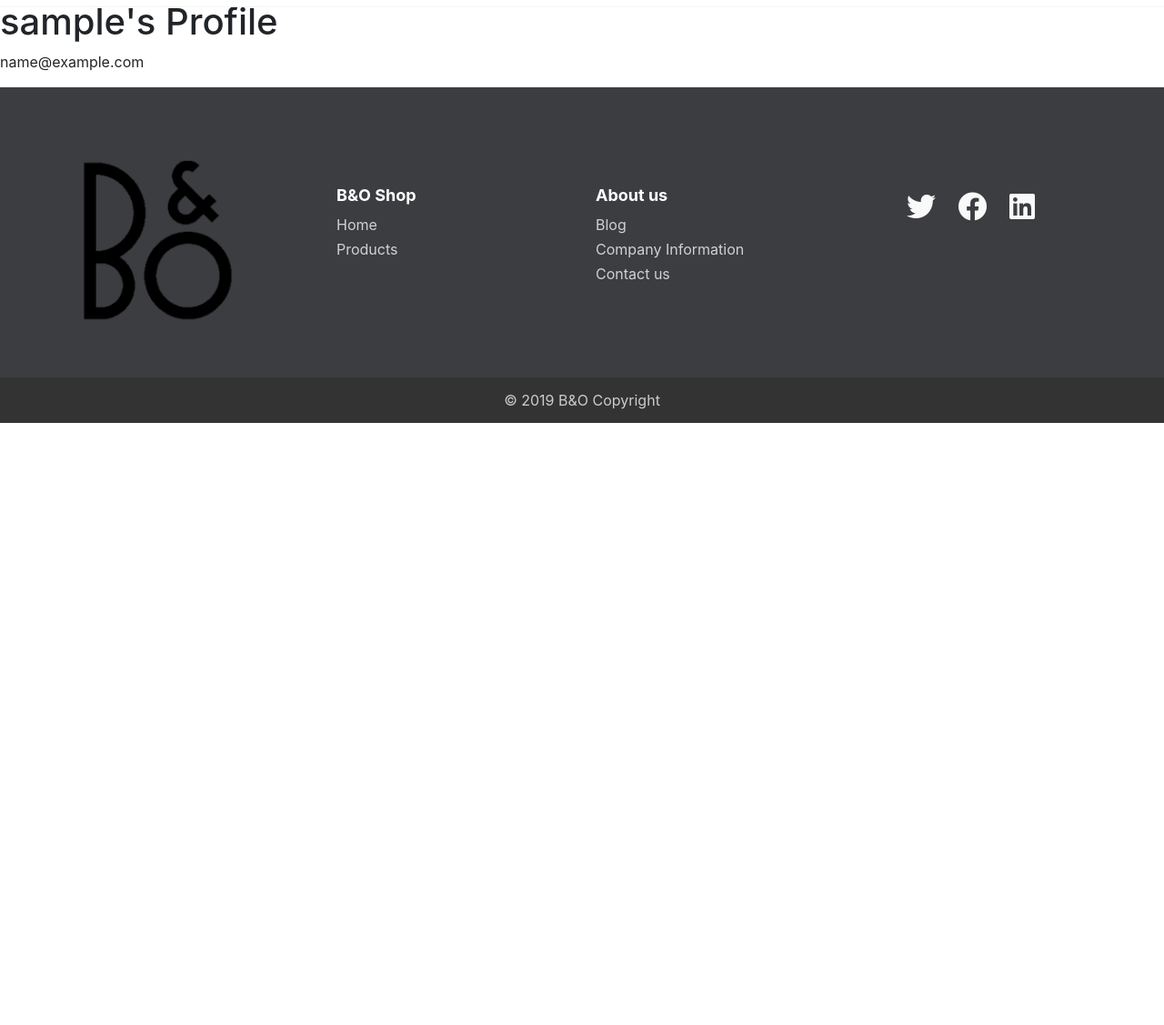
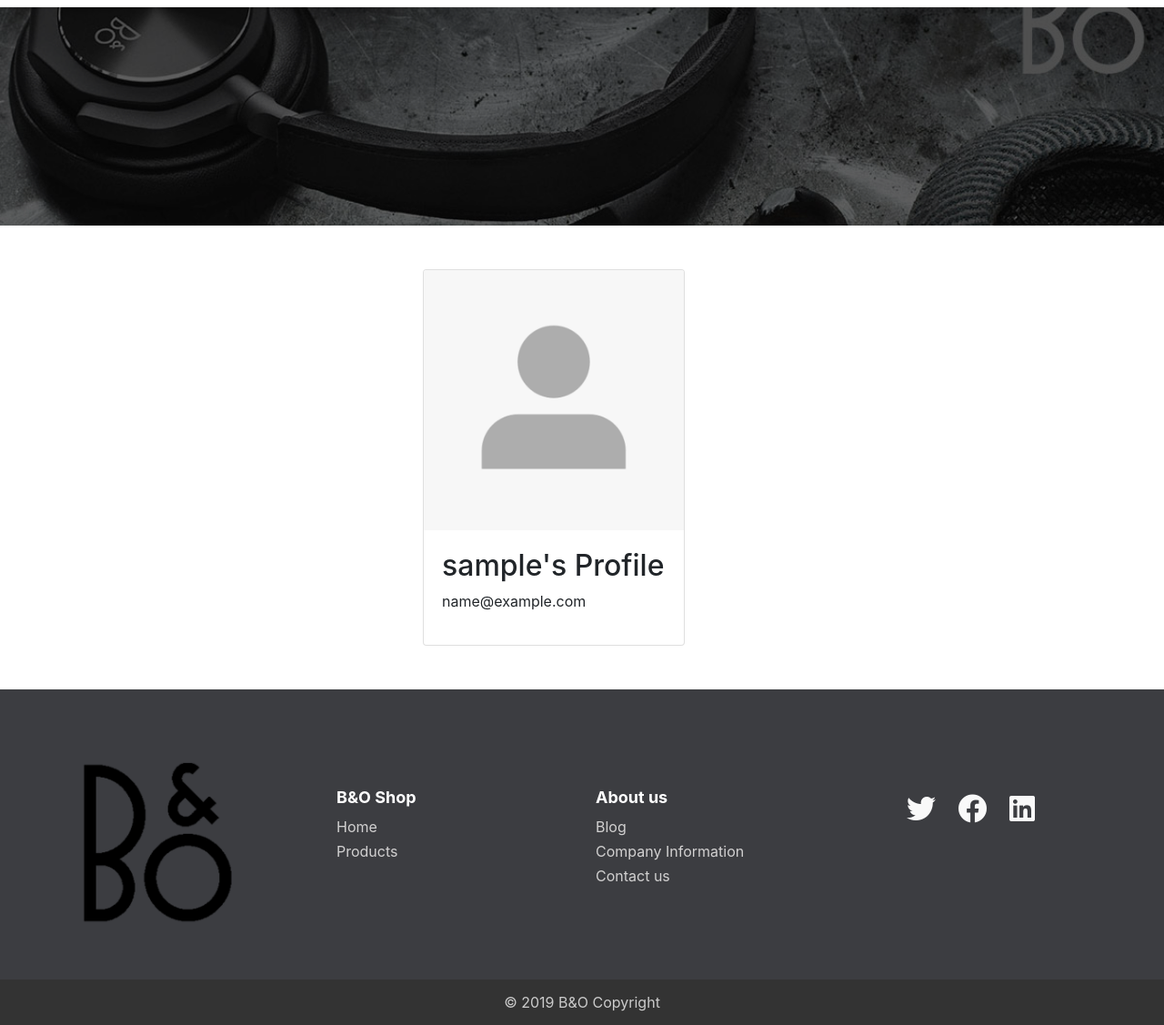
Before and after one commit to lucassuar/django-tech-ecommerce-app, a Django app: page /accounts/profile/ in a window 1280 px wide. Shown: the part 49-1176 px from the top of the page at 91% size. Before the commit the page ends 514 px from the top, so only its background shows below. Run offline with Django 3.2, Linux system fonts and the light colour scheme; the visitor is signed in with stand-in values (Sample User, id 1); data comes from the database, SQL or seed files in the repository; some libraries are stand-ins or nearby versions.

Commit message:
Profile page structure added

```diff
--- a/accounts/templates/login.html
+++ b/accounts/templates/login.html
@@ -5,7 +5,7 @@
 {% block page_title %}Login Page{% endblock %}
 
 {% block content %}
-  <div class="container-fluid parallax"></div>
+<div class="container-fluid parallax"></div>
 
 <div class="container">
       <div class="py-5 text-center">
@@ -17,7 +17,7 @@
            <div class="col-xs-12 col-md-6 col-lg-4 col-centered"">
              <form method="POST">
                  {% csrf_token %} {{ login_form | as_bootstrap}}
-                 <button type="submit" class="btn btn-outline-success">Login</button>
+                 <button type="submit" class="btn btn-dark rounded-0" >Login</button>
              </form>
 
              <p><a href="{% url 'password_reset' %}">Reset Password</a></p>
--- a/accounts/templates/profile.html
+++ b/accounts/templates/profile.html
@@ -1,11 +1,26 @@
 {% extends 'base.html' %}
 
-{% block page_title %}U{{ user }}'s Profile{% endblock %}
+{% block page_title %} {{ user }}'s Profile{% endblock %}
 
-{% block page_heading %}{{ user }}'s Profile{% endblock %}
+{% block page_heading %}{% endblock %}
 
 {% block content %}
 
-    <p>{{ profile.email }}</p>
+<div class="container-fluid parallax"></div>
+
+<div class="container">
+    <div class="row">
+        <div class="col-xs-12 col-md-6 col-lg-4 col-centered mb-5 mt-5">
+            <div class="card" style="width: 18rem;">
+                <img class="card-img-top" src="/media/{{ 'images/profile-img.png' }}" alt="Card image cap">
+                <div class="card-body">
+                    <h2> {{ user }}'s Profile </h2>
+                    <p> {{ profile.email }} </p>
+                </div>
+            </div>
+        </div>
+    </div>
+</div>
+
 
 {% endblock %}
--- a/accounts/templates/registration.html
+++ b/accounts/templates/registration.html
@@ -9,7 +9,7 @@
 
 <div class="container-fluid parallax"></div>
 
-   <div class="container">
+   <div class="container mb-5">
       <div class="py-5 text-center">
         <h2>Registration form</h2>
         <p class="lead">Please fill up the details below to register to B&O shop.</p>
@@ -18,7 +18,7 @@
 
      <form method="POST">
          {% csrf_token %} {{ registration_form | as_bootstrap }}
-         <button type="submit" class="btn btn-outline-success">Register</button>
+         <button type="submit" class="btn btn-dark rounded-0">Register</button>
      </form>
    </div>
 {% endblock %}
```
Also changed, not shown: media/images/profile-img.png (added), static/img/profile-img.png (added).
